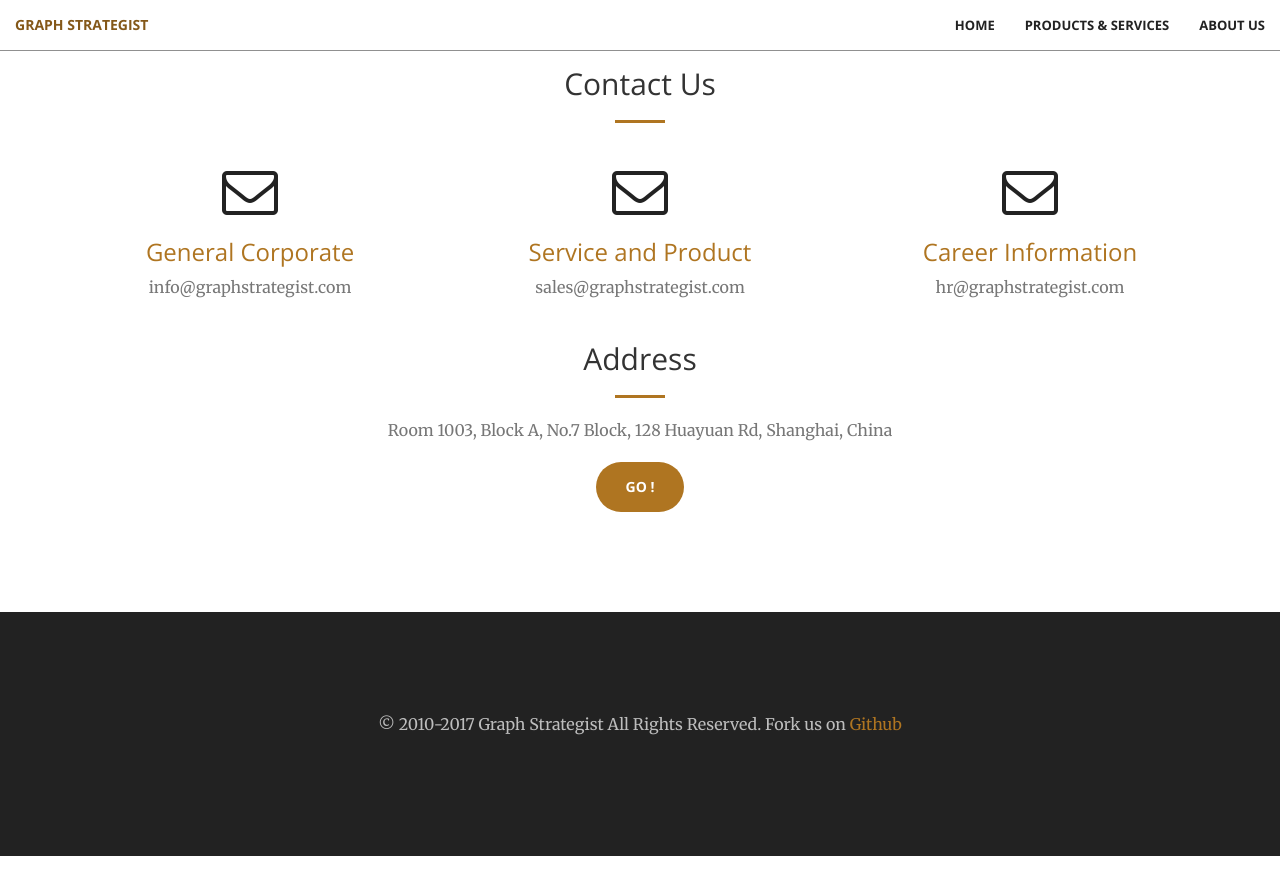
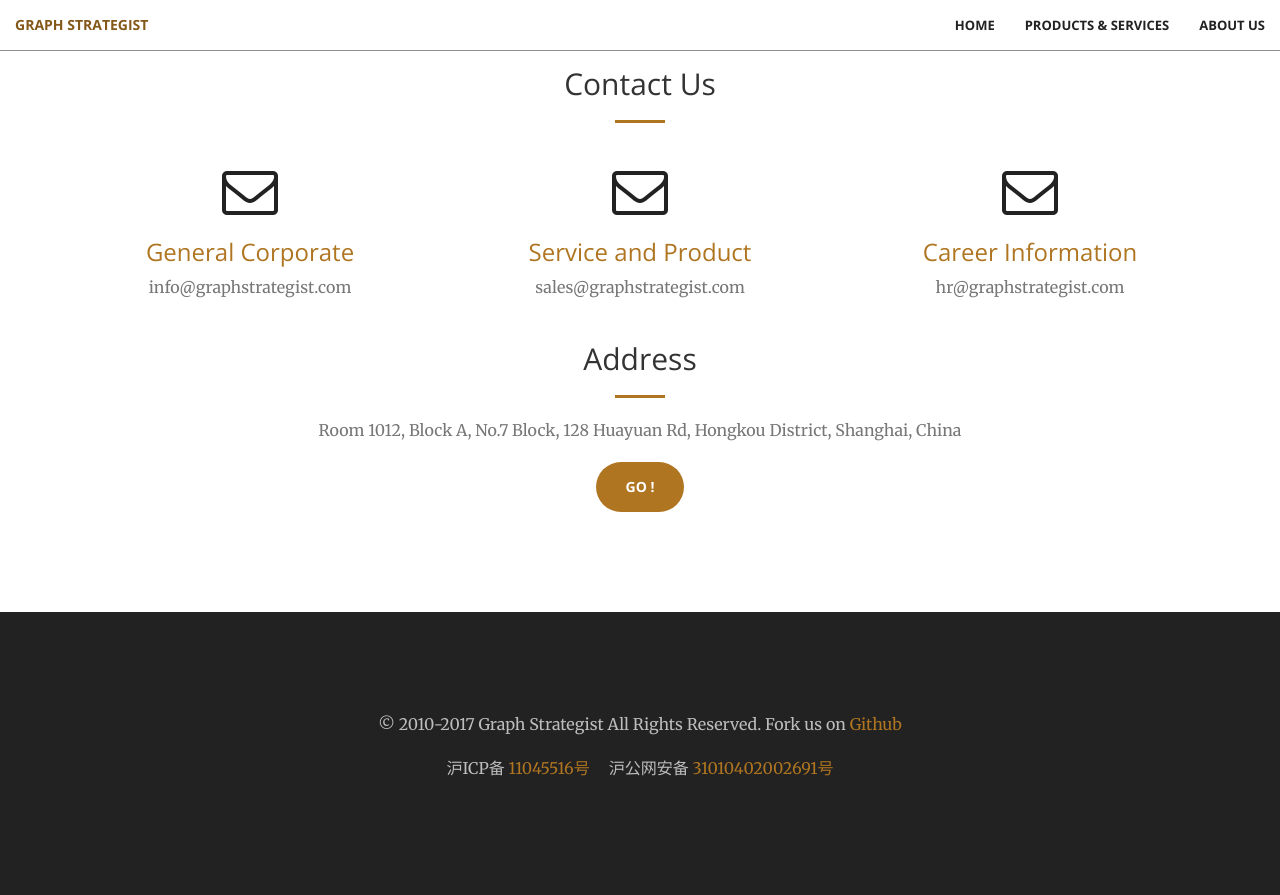
Before and after one commit to UXplayer/gft, a Jekyll site: the page built from index.html, in a window 1280 px wide and 900 px high, scrolled down 2679 px. Shown: the top 895 px of the window. Built offline with Jekyll 4.4.1, drawn with Linux system fonts in a browser that asks for light colours; before the commit the page ends 3535 px from its top, so only the background shows below that.

Commit message:
Add  ICP info

```diff
--- a/_includes/contact.html
+++ b/_includes/contact.html
@@ -44,7 +44,7 @@
             <div class="col-lg-8 col-lg-offset-2 text-center">
                 <h2 class="section-heading">Address</h2>
                 <hr class="primary">
-                <p class="text-muted">Room 1003, Block A, No.7 Block, 128 Huayuan Rd, Shanghai, China</p>
+                <p class="text-muted">Room 1012, Block A, No.7 Block, 128 Huayuan Rd, Hongkou District, Shanghai, China</p>
                 <a href="http://gaode.com/search?id=B00156O09D&city=310109&geoobj=121.468387%7C31.268661%7C121.483837%7C31.276024&query_type=IDQ&query=%E5%BE%B7%E5%BF%85%E8%BF%90%E5%8A%A8Loft%E5%9B%BD%E9%99%85%E4%BD%93%E8%82%B2%E4%BA%A7%E4%B8%9A%E5%9B%AD7%E8%A1%97%E5%8C%BAA%E5%BA%A7&zoom=17" class="btn btn-primary btn-xl page-scroll" target="_blank">Go !</a>
             </div>
         </div>
--- a/_includes/footer.html
+++ b/_includes/footer.html
@@ -2,6 +2,8 @@
 	<div class="container">
 	    <div class="row" >
 	            <p class="text-faded text-center">© 2010-2017 Graph Strategist All Rights Reserved.    Fork us on <a href="https://github.com/UXplayer/gft" target="_blank">Github</a> </p>
+
+	            <p class="text-faded text-center">沪ICP备 <a href="http://www.miitbeian.gov.cn" target="_blank">11045516号</a> &nbsp;&nbsp;&nbsp;&nbsp;沪公网安备 <a href="http://www.beian.gov.cn/portal/registerSystemInfo?recordcode=31010402002691" target="_blank">31010402002691号</a> </p>
 	    </div>
 	</div>
 </section>
```
